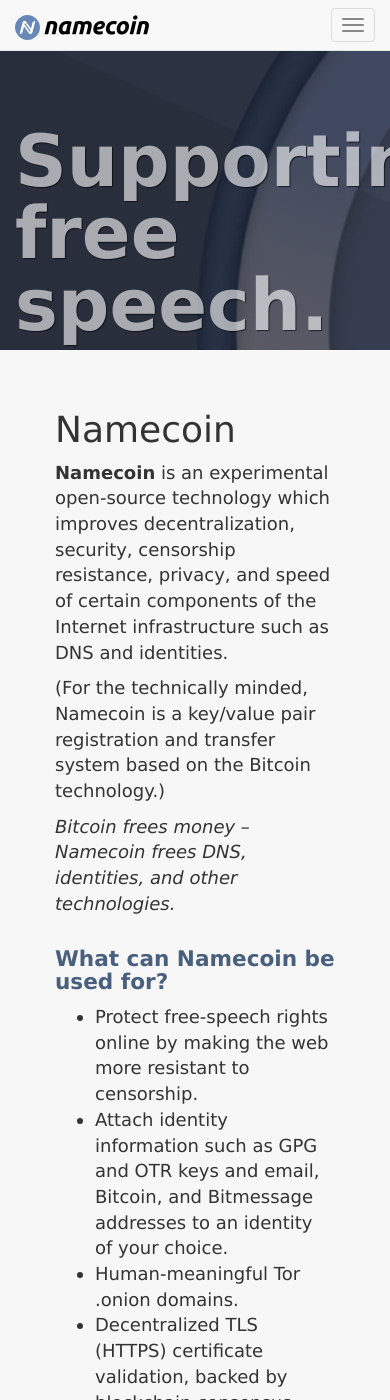
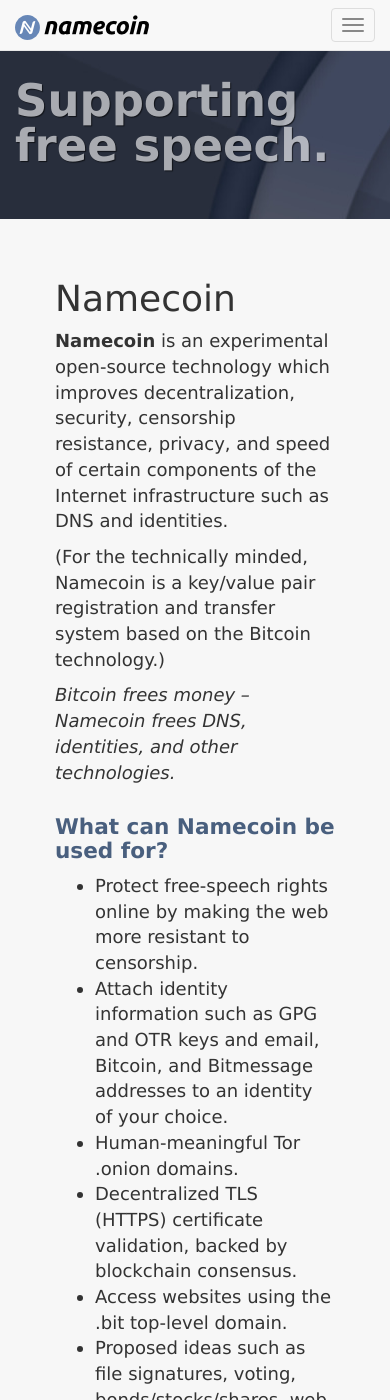
Before and after one commit to JeremyRand/namecoin.org, a Jekyll site: the page built from index.md, in a window 390 px wide and 1400 px high. Built offline with Jekyll 4.4.1, drawn with Linux system fonts in a browser that asks for light colours.

Commit message:
Improved display of header on small screens.

```diff
--- a/css/style.css
+++ b/css/style.css
@@ -58,6 +58,28 @@ nav ul li {
     z-index: 0;
 }
 
+@media (max-width: 549px) {
+  #fancy-graphic {
+    height: 262.5px;
+    padding-top: 93.75px;
+  }
+
+  #fancy-graphic p {
+    font-size: 3em;
+  }
+}
+
+@media (max-width: 399px) {
+  #fancy-graphic {
+    height: 218.75px;
+    padding-top: 78.125px;
+  }
+
+  #fancy-graphic p {
+    font-size: 2.5em;
+  }
+}
+
 #content {
     position: relative;
     z-index: 9;
```
